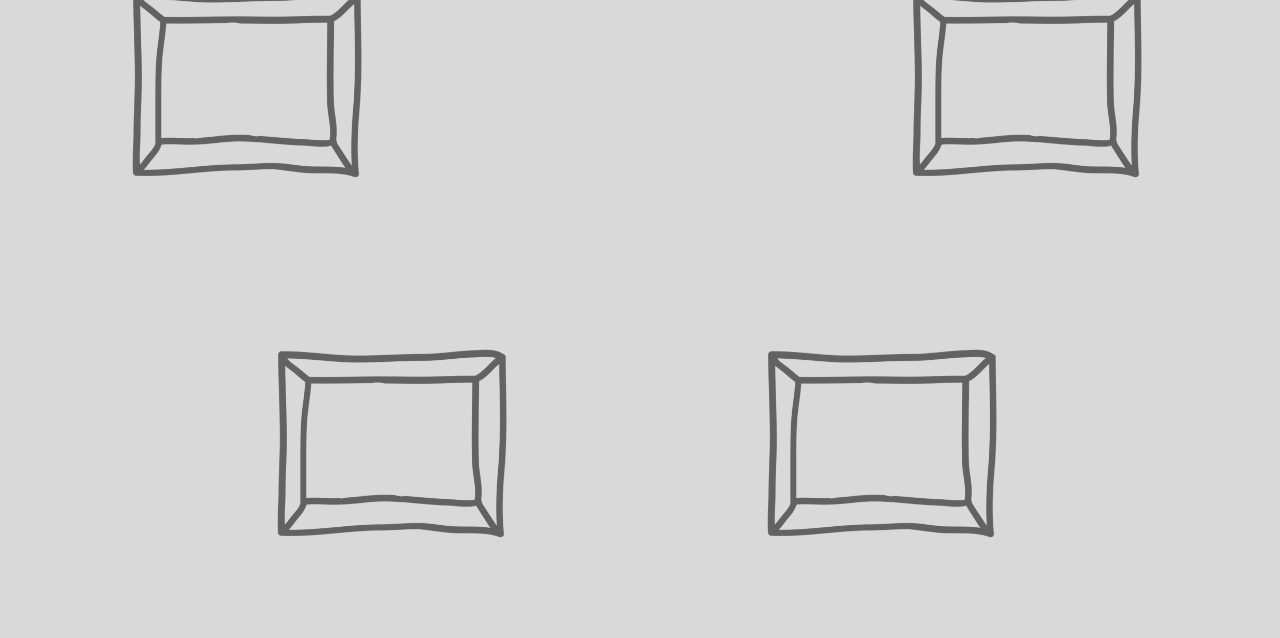
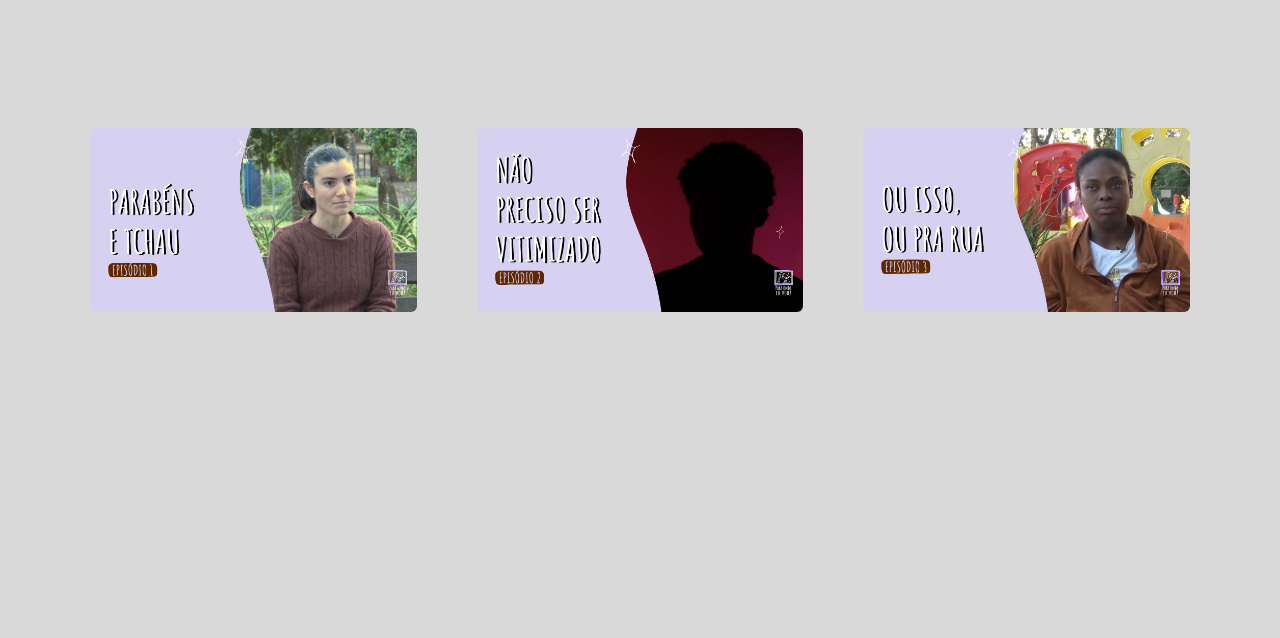
Before and after one commit to paraondeeuvou/paraondeeuvou.github.io, a plain HTML site: page episodios.html in a window 1280 px wide. Shown: the part 327-965 px from the top of the page. After the commit the page ends 800 px from the top, so only its background shows below. Drawn offline with Linux system fonts and the light colour scheme.

Commit message:
ajuste nos episodios, adicionando thumbs e ajuste no extras com titulo

```diff
--- a/episodios.html
+++ b/episodios.html
@@ -66,7 +66,7 @@
             flex-direction: column;
             align-items: center;
             justify-content: flex-start;
-            gap: 30px;
+            gap: 200px;
             padding: 30px 20px 20px 20px;
             position: relative;
         }
@@ -79,19 +79,20 @@
 
         /* ===== Grid de episódios ===== */
         .episodios-grid {
-            display: grid;
-            grid-template-columns: repeat(2, 1fr);
-            gap: 20px;
-            width: 100%;
+            display: flex;
+            justify-content: center;
+            align-items: flex-start;
+            gap: 60px;
+            width: 200%;
             max-width: 1100px;
             position: relative;
-            margin-top: -9%;
+            margin-top: -5%;
             animation: fadeIn 1.5s ease-in;
         }
 
         .frame {
             width: 100%;
-            max-width: 280px;
+            max-width: 1200px;
             transition: transform 0.3s ease, opacity 0.5s ease;
             cursor: pointer;
             opacity: 0;
@@ -99,29 +100,15 @@
         }
 
         .frame:nth-child(1) {
-            justify-self: start;
-            margin-left: 20px;
             animation-delay: 0.3s;
         }
 
         .frame:nth-child(2) {
-            justify-self: end;
-            margin-right: 20px;
             animation-delay: 0.5s;
         }
 
         .frame:nth-child(3) {
-            justify-self: center;
-            margin-left: 70px;
-            margin-top: -10px;
             animation-delay: 0.7s;
-        }
-
-        .frame:nth-child(4) {
-            justify-self: center;
-            margin-right: 70px;
-            margin-top: -10px;
-            animation-delay: 0.9s;
         }
 
         .frame:hover {
@@ -137,7 +124,7 @@
         /* ===== Responsividade ===== */
         @media (max-width: 768px) {
             .episodios-grid {
-                grid-template-columns: 1fr;
+                flex-direction: column;
                 gap: 25px;
                 max-width: 280px;
                 margin-top: 0;
@@ -145,8 +132,6 @@
 
             .frame {
                 max-width: 100%;
-                justify-self: center !important;
-                margin: 0 !important;
                 animation-delay: 0s;
             }
 
@@ -176,10 +161,9 @@
 
         <!-- Quadros de episódios -->
         <div class="episodios-grid">
-            <a href="#" class="frame"><img src="imgs/1.png" alt="Episódio 1"></a>
-            <a href="#" class="frame"><img src="imgs/1.png" alt="Episódio 2"></a>
-            <a href="#" class="frame"><img src="imgs/1.png" alt="Episódio 3"></a>
-            <a href="#" class="frame"><img src="imgs/1.png" alt="Episódio 4"></a>
+            <a href="#" class="frame"><img src="imgs/episodios/1.png" alt="Episódio 1"></a>
+            <a href="#" class="frame"><img src="imgs/episodios/2.png" alt="Episódio 2"></a>
+            <a href="#" class="frame"><img src="imgs/episodios/3.png" alt="Episódio 3"></a>
         </div>
     </div>
 </body>
```
Also changed, not shown: extras.html (+3 -3 lines), imgs/episodios/1.png (added), imgs/episodios/2.png (added), imgs/episodios/3.png (added).
